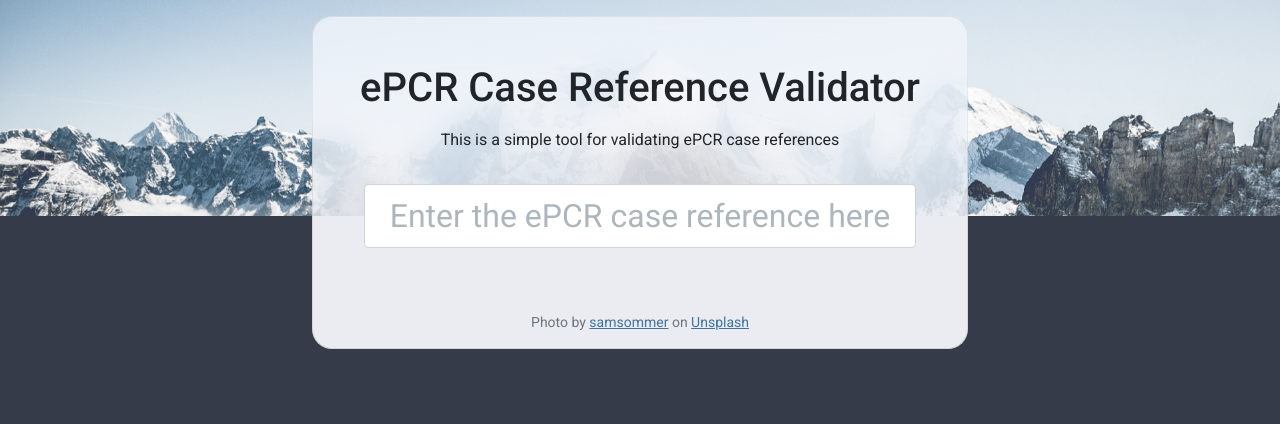
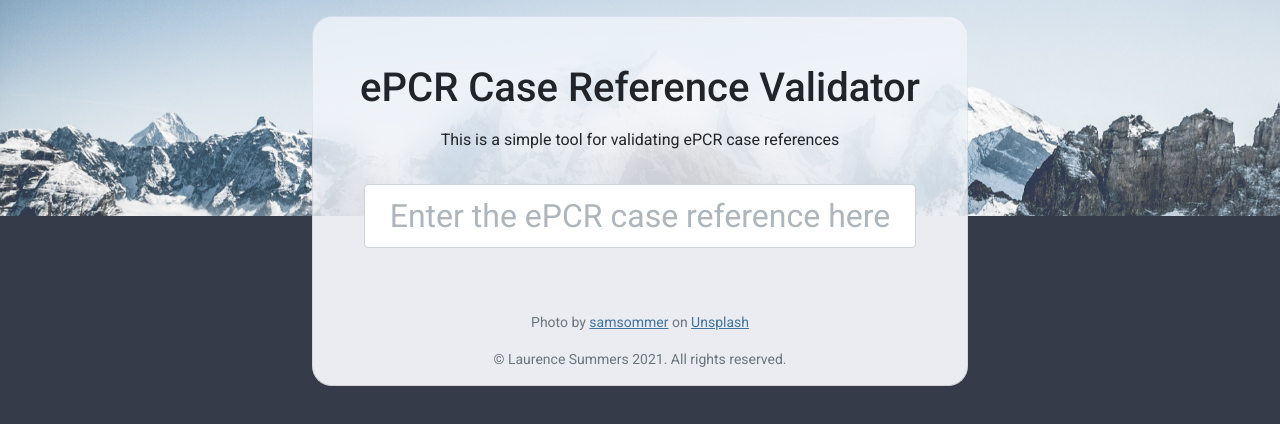
Before and after one commit to laurenceks/epcr-case-reference-validator, a React (Create React App) app: page / in a window 1280 px wide. Shown: the top 424 px of the page. Built offline with nearby package versions, Linux system fonts and the light colour scheme.

Commit message:
Added copyright

```diff
--- a/src/App.js
+++ b/src/App.js
@@ -151,6 +151,7 @@ function App() {
                 <div className="row justify-content-center">
                     <p className="text-muted small text-center">Photo by <a href="https://unsplash.com/@samsommer?utm_source=unsplash&utm_medium=referral&utm_content=creditCopyText">samsommer</a> on <a href="https://unsplash.com/s/photos/mountains?utm_source=unsplash&utm_medium=referral&utm_content=creditCopyText">Unsplash</a>
                     </p>
+                    <p className="text-muted small text-center">© Laurence Summers 2021. All rights reserved.</p>
                 </div>
             </div>
         </div>
```
